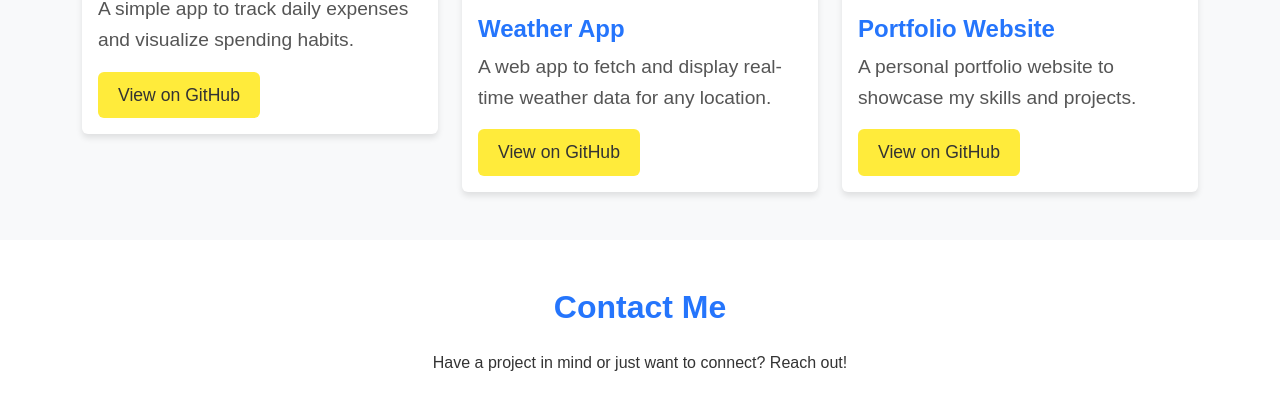
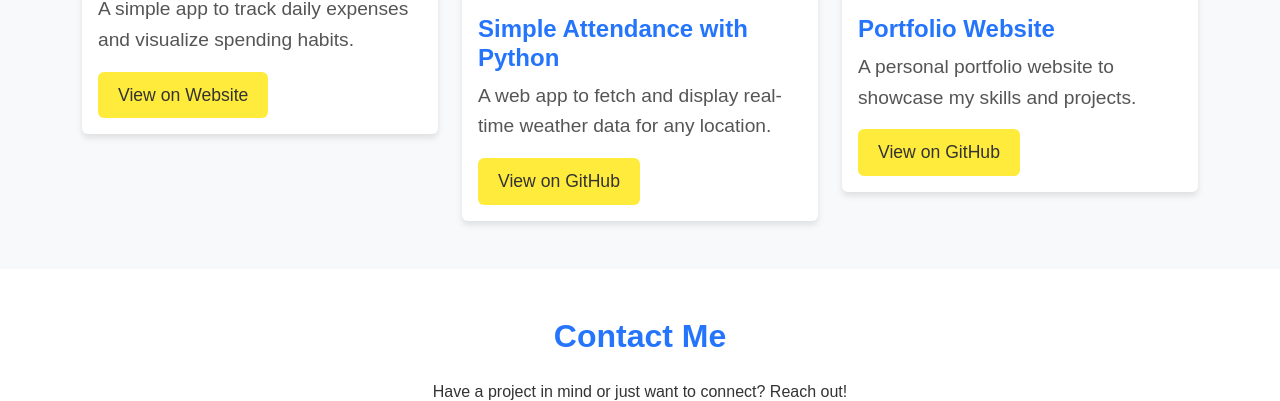
Before and after one commit to Robel231/Portfolio, a Flask app: page / in a window 1280 px wide. Shown: the part 2082-2483 px from the top of the page. Run offline with Flask 3, Linux system fonts and the light colour scheme.

Commit message:
Update index.html

```diff
--- a/templates/index.html
+++ b/templates/index.html
@@ -41,7 +41,7 @@
     <section id="home" class="bg-light vh-100 d-flex flex-column justify-content-center text-center">
         <div class="container reveal">
             <h1 class="mb-4">Welcome to My Portfolio</h1>
-            <p class="lead mb-4">Showcasing my skills, projects, and passion for coding. conact me @ robelshemeles4@gmail.com or +251985411213</p>
+            <p class="lead mb-4">Showcasing my skills, projects, and passion for coding. contact me @ robelshemeles4@gmail.com or +251985411213</p>
             <a href="#about" class="btn btn-primary btn-lg">Learn More</a>
         </div>
     </section>
@@ -76,9 +76,9 @@
                     <div class="card">
                         <img src="static/images/project1.jpg" class="card-img-top" alt="Project 1">
                         <div class="card-body">
-                            <h5 class="card-title">Expense Tracker</h5>
+                            <h5 class="card-title">Mihret Film Production</h5>
                             <p class="card-text">A simple app to track daily expenses and visualize spending habits.</p>
-                            <a href="https://github.com/yourusername/expense-tracker" class="btn btn-primary" target="_blank">View on GitHub</a>
+                            <a href="https://mihret-film-production-2.onrender.com/" class="btn btn-primary" target="_blank">View on Website</a>
                         </div>
                     </div>
                 </div>
@@ -87,9 +87,9 @@
                     <div class="card">
                         <img src="static/images/project2.jpg" class="card-img-top" alt="Project 2">
                         <div class="card-body">
-                            <h5 class="card-title">Weather App</h5>
+                            <h5 class="card-title">Simple Attendance with Python</h5>
                             <p class="card-text">A web app to fetch and display real-time weather data for any location.</p>
-                            <a href="https://github.com/yourusername/weather-app" class="btn btn-primary" target="_blank">View on GitHub</a>
+                            <a href="https://github.com/Robel231/attendance_project" class="btn btn-primary" target="_blank">View on GitHub</a>
                         </div>
                     </div>
                 </div>
@@ -100,7 +100,7 @@
                         <div class="card-body">
                             <h5 class="card-title">Portfolio Website</h5>
                             <p class="card-text">A personal portfolio website to showcase my skills and projects.</p>
-                            <a href="https://github.com/yourusername/portfolio-website" class="btn btn-primary" target="_blank">View on GitHub</a>
+                            <a href="https://github.com/Robel231/Portfolio" class="btn btn-primary" target="_blank">View on GitHub</a>
                         </div>
                     </div>
                 </div>
```
